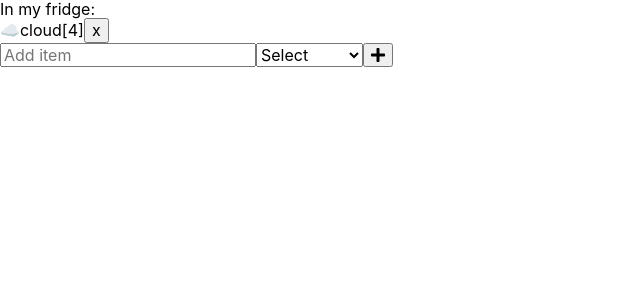
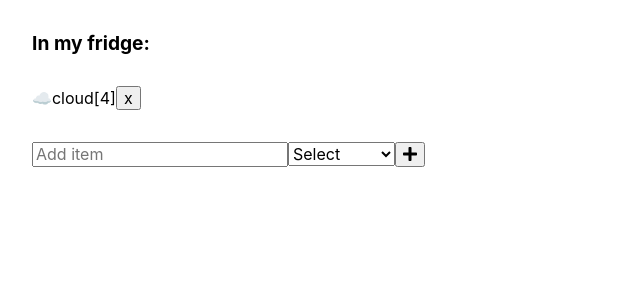
Before and after one commit to crushoftheyear/in-my-fridge, a React (Create React App) app: page / in a window 1280 px wide. Shown: the top 300 px of the page, without its empty margins (0-640 px from the left). Built offline with nearby package versions, Linux system fonts and the light colour scheme.

Commit message:
Minor styles & fixes

```diff
--- a/src/App.js
+++ b/src/App.js
@@ -9,7 +9,9 @@ import { AddItem } from 'components/AddItem'
 
 import { fridge } from 'reducers/fridge'
 
-const Wrapper = styled.div``
+const Wrapper = styled.div`
+  margin: 2rem;
+`
 
 const reducer = combineReducers({
   fridge: fridge.reducer
--- a/src/components/AddItem.js
+++ b/src/components/AddItem.js
@@ -3,11 +3,13 @@ import { useDispatch } from 'react-redux'
 import { FontAwesomeIcon } from '@fortawesome/react-fontawesome'
 import { faPlus } from '@fortawesome/free-solid-svg-icons'
 import styled from 'styled-components/macro'
+
+import { fridge } from 'reducers/fridge'
 import { SelectInput } from './SelectInput'
 
-import { fridge } from 'reducers/fridge'
-
-const AddContainer = styled.form``
+const AddContainer = styled.form`
+  margin-top: 2rem;
+`
 
 export const AddItem = () => {
   const dispatch = useDispatch()
@@ -43,8 +45,7 @@ export const AddItem = () => {
         id="selectCategory"
         options={categories}
         state={category}
-        setState={setCategory}
-      />
+        setState={setCategory} />
 
       <button className="add-btn" type="submit" aria-label="Click to add item">
         <FontAwesomeIcon icon={faPlus} />
--- a/src/components/FridgeItems.js
+++ b/src/components/FridgeItems.js
@@ -5,12 +5,17 @@ import { Item } from './Item'
 
 const FridgeContainer = styled.section``
 
+const Title = styled.h1`
+  margin-bottom: 2rem;
+  font-size: 1.2rem;
+`
+
 export const FridgeItems = () => {
   const fridgeItems = useSelector((state) => state.fridge.items)
 
   return (
     <FridgeContainer>
-      In my fridge:
+      <Title>In my fridge:</Title>
 
       {fridgeItems.map((item) => (
         <Item
--- a/src/components/Item.js
+++ b/src/components/Item.js
@@ -2,7 +2,7 @@ import React from 'react'
 
 export const Item = ({ icon, desc, quantity }) => {
   return (
-    <div>
+    <div className="item">
       <span role="img" aria-label="">{icon}</span>
       <span>{desc}</span>
       <span>[{quantity}]</span>
--- a/src/components/SelectInput.js
+++ b/src/components/SelectInput.js
@@ -1,22 +1,20 @@
 import React from 'react'
 
 export const SelectInput = ({ label, id, options, state, setState }) => {
-
   return (
     <>
       <label htmlFor={id}>{label}</label>
 
       <select
-        onChange={event => setState(event.target.value)}
+        onChange={(e) => setState(e.target.value)}
         id={id}
         value={state}
-        required
-      >
+        required>
         <option value="" disabled>Select</option> {/* First item in list */}
 
         {/* Render select options from options (props) */}
-        {options.map(option => (
-          < option key={option} value={option} > {option}</option>
+        {options.map((option) => (
+          <option key={option} value={option}> {option}</option>
         ))}
 
       </select>
```
